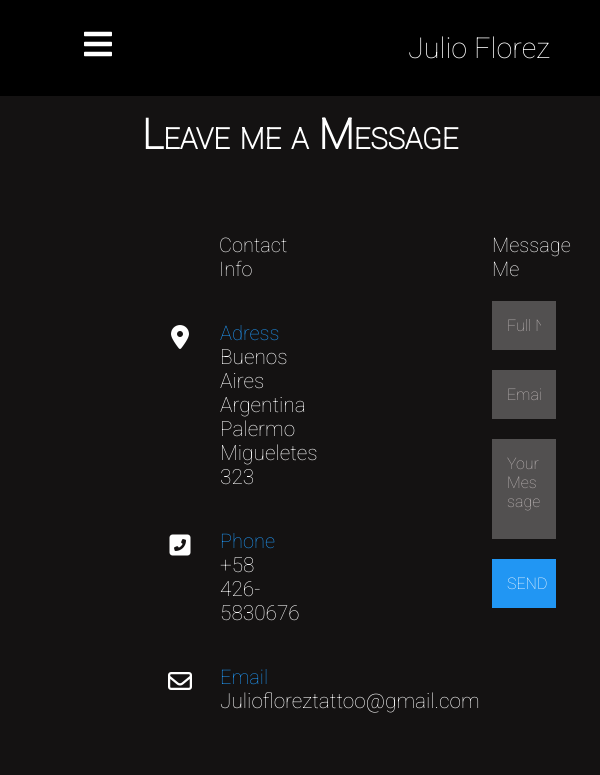
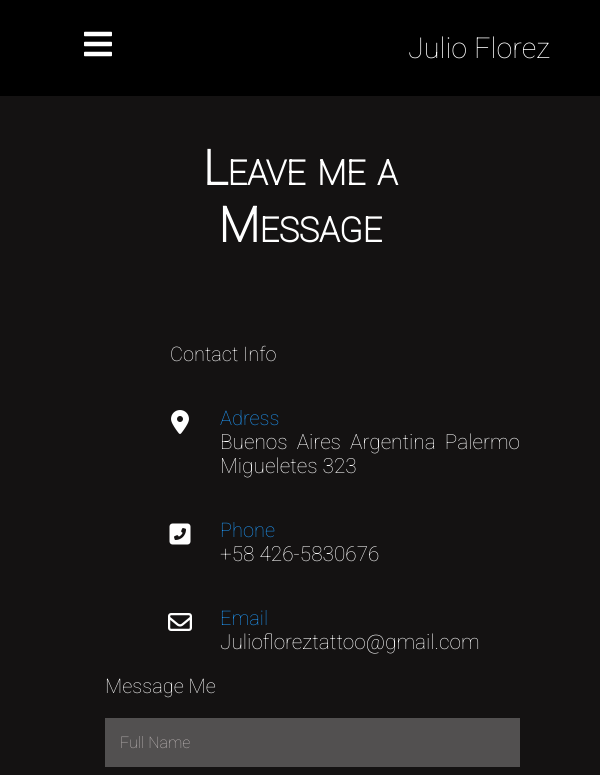
Before and after one commit to merchanha/webPortfolio-, a React (Create React App) app: page /Contact in a window 600 px wide. Shown: the top 775 px of the page. Built offline with nearby package versions, Linux system fonts and the light colour scheme.

Commit message:
responsive2

```diff
--- a/src/components/Contact.css
+++ b/src/components/Contact.css
@@ -212,6 +212,51 @@
     }
 
 
+    @media (min-width: 481px) and (max-width: 767px) {
+
+        html{
+            width:auto
+        }
+
+        .headings2{
+            margin-top: 45px;
+            font-size: 1.5em;
+            padding-top: 80px;
+        }
+
+        .content{
+            display: flex;
+            flex-direction:column;
+            justify-content: center;
+            margin-top: 10px;
+
+        }
+
+
+      .formbox form{
+        display: flex;
+        justify-content: center;
+        margin-left: 25px;
+
+
+    }
+
+    #contact{
+        margin-left: 10px;
+    }
+
+    .contactbox1{
+
+        margin-left: 0px;
+
+
+    }
+
+
+    }
+
+
+
 
 @media (min-width: 320px) and (max-width: 480px){
 
@@ -268,19 +313,6 @@
 
       }
 
-      .about{
-          background-size: contain;
-
-      }
-
-      .photo img {
-          width: 300px;
-          height: 250px;
-      }
-
-      .headings2 h1 {
-          font-size: 1em;
-      }
 
 
   }
--- a/src/components/cover/aboutCover/aboutCover.js
+++ b/src/components/cover/aboutCover/aboutCover.js
@@ -9,7 +9,7 @@ export default function AboutCover() {
         <div className="aboutCover-container" id="aboutCover">
             <div className="aboutCover-part">
                 <h3>ABOUT JULIO FLOREZ</h3>
-            <p>Lorem ipsum dolor sit amet consectetur adipisicing elit. Ipsa illum atque explicabo odio ipsam at voluptas possimus
+               <p>Lorem ipsum dolor sit amet consectetur adipisicing elit. Ipsa illum atque explicabo odio ipsam at voluptas possimus
                 tempore nulla id mollitia, doloremque itaque aspernatur aut? Consequatur commodi explicabo mollitia dolorum!
                 Ipsum quas ad, consequuntur asperiores illo omnis doloremque itaque aspernatur aut?Consequatur commodi explicabo
                 mollitia dolorum!Ipsum quas ad, consequuntur asperiores illo omnis doloremque</p>
```
Also changed, not shown: src/components/cover/Cover.css (+23 -0 lines), src/components/cover/aboutCover/aboutCover.css (+21 -0 lines).
